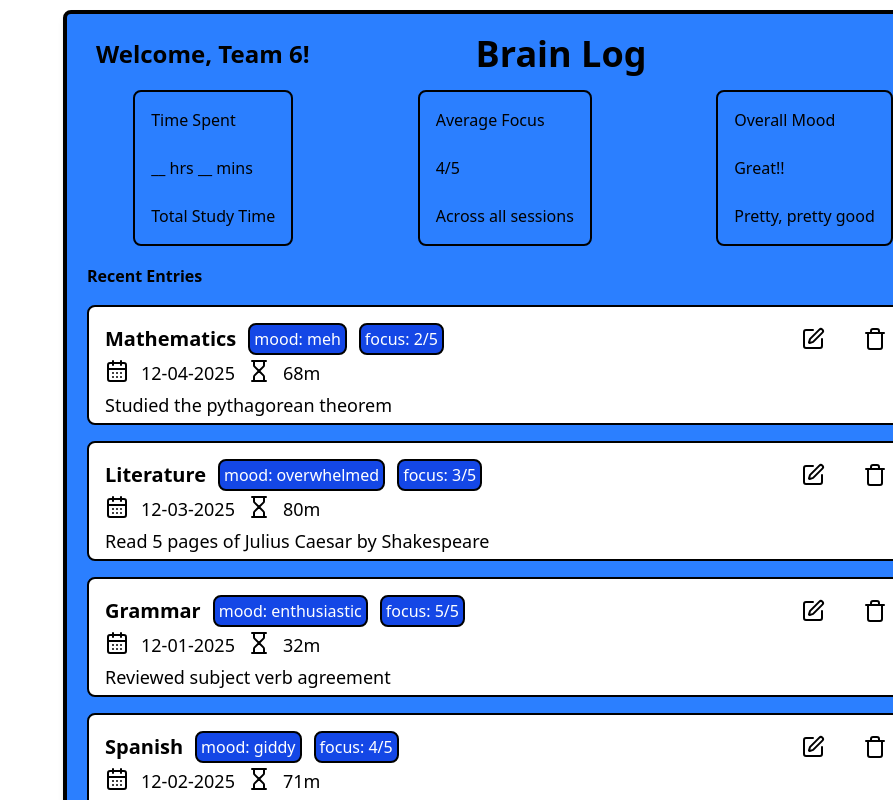
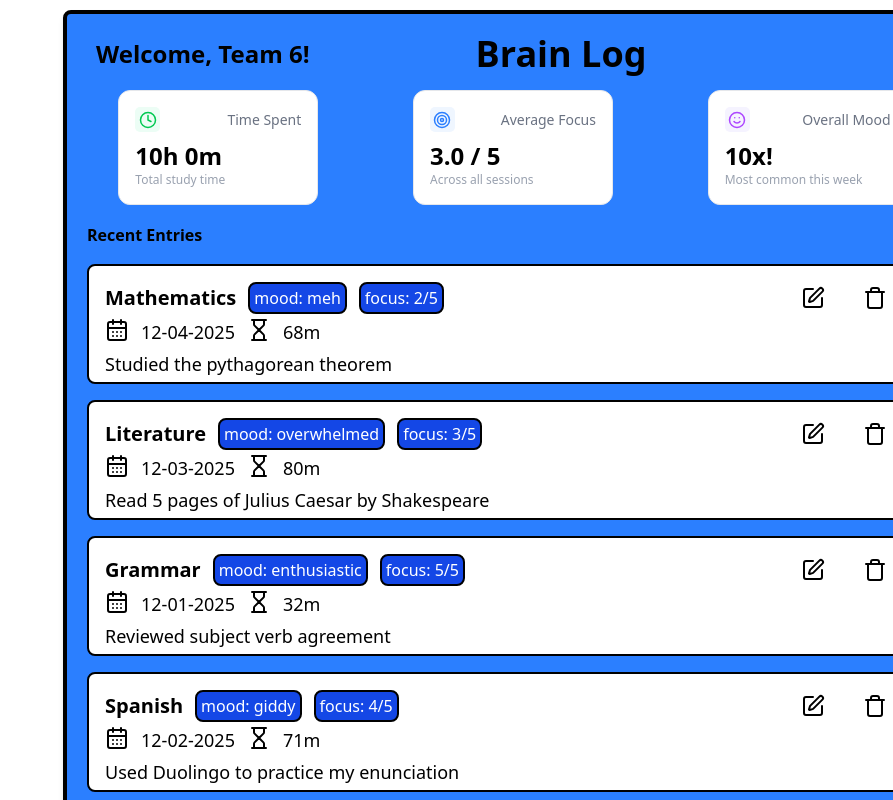
Before and after one commit to Code-the-Dream-School/k-group-practicum-team6, a React (Vite) app in the folder frontend/: page /dashboard in a window 1280 px wide. Shown: the top 800 px of the page, without its empty margins (387-1280 px from the left). Built offline with nearby package versions, Linux system fonts and the light colour scheme; no server answers.

Commit message:
Created stats component and statcard component/ -  waiting for backend to implement crud

```diff
--- /dev/null
+++ b/frontend/src/components/stats/StatCard.jsx
@@ -0,0 +1,19 @@
+export function StatCard({ label, value, sub, icon: Icon, color }) {
+  return (
+    <div className="bg-white border border-gray-200 rounded-xl p-4 w-[200px] max-w-[100%]">
+      <div className="flex justify-between items-center text-gray-500 text-sm">
+        <div
+          className="flex items-center justify-center w-[25px] h-[25px] rounded-[5px]"
+          style={{ backgroundColor: color.bg }}
+        >
+          {Icon && <Icon size={18} className={`${color?.icon}`} />}
+        </div>
+        <span>{label}</span>
+      </div>
+
+      <div className="text-2xl font-semibold mt-2">{value}</div>
+
+      <div className="text-xs text-gray-400">{sub}</div>
+    </div>
+  );
+}
--- /dev/null
+++ b/frontend/src/components/stats/Stats.jsx
@@ -0,0 +1,64 @@
+import { Clock, BarChart3, Smile, Target } from "lucide-react";
+import { StatCard } from "./StatCard";
+
+//mocked stats
+const stats = [
+  {
+    id: "time_spent",
+    label: "Time Spent",
+    value: "10h 0m",
+    sub: "Total study time",
+  },
+  {
+    id: "avg_focus",
+    label: "Average Focus",
+    value: "3.0 / 5",
+    sub: "Across all sessions",
+  },
+  {
+    id: "mood",
+    label: "Overall Mood",
+    value: "10x!",
+    sub: "Most common this week",
+  },
+];
+
+//color mock
+const COLOR_MAP = {
+  time_spent: {
+    icon: "text-green-500",
+    bg: "#ECFDF5",
+  },
+  avg_focus: {
+    icon: "text-blue-500",
+    bg: "#EFF6FF",
+  },
+  mood: {
+    icon: "text-purple-500",
+    bg: "#F5F3FF",
+  },
+};
+
+// icons mock
+const ICONS_MAP = {
+  time_spent: Clock,
+  avg_focus: Target,
+  mood: Smile,
+};
+
+export default function Stats() {
+  return (
+    <>
+      {stats.map((stat) => (
+        <StatCard
+          key={stat.id}
+          label={stat.label}
+          value={stat.value}
+          sub={stat.sub}
+          icon={ICONS_MAP[stat.id]}
+          color={COLOR_MAP[stat.id]}
+        />
+      ))}
+    </>
+  );
+}
--- a/frontend/src/pages/DashBoard.jsx
+++ b/frontend/src/pages/DashBoard.jsx
@@ -1,11 +1,10 @@
 import { useState } from "react";
-import { Button, Modal, ModalHeader, ModalBody } from "flowbite-react";
+import { Modal, ModalBody } from "flowbite-react";
 import { FilePlusCorner } from "lucide-react";
 import Header from "../components/Header";
-import Footer from "../components/Footer";
 import Entries from "./Entries";
-import NewEntry from "./NewEntry";
 import EntryModal from "../components/EntryModal";
+import Stats from "../components/stats/Stats";
 
 const DashBoard = () => {
   const [newEntriesModal, setNewEntriesModal] = useState(false);
@@ -18,32 +17,18 @@ const DashBoard = () => {
 
         <Header setNewEntriesModal={setNewEntriesModal} />
         <div className="flex justify-around">
-          <div className="analytics">
-              <p>Time Spent</p>
-              <br/>
-              <p>__ hrs __ mins</p>
-              <br/>
-              <p>Total Study Time</p>
-          </div>
-          <div className="analytics">
-              <p>Average Focus</p>
-              <br/>
-              <p>4/5</p>
-              <br/>
-              <p>Across all sessions</p>
-          </div>
-              <div className="analytics">
-              <p>Overall Mood</p>
-              <br/>
-              <p>Great!!</p>
-              <br/>
-              <p>Pretty, pretty good</p>
-          </div>
+          <Stats />
         </div>
-         <div className="flex m-2">
-           <h2 className="relative top-[10px] left-[8px] font-bold">Recent Entries</h2>
-           <button className="btn-style relative left-[695px] top-[-10px]"
-           onClick={() => setNewEntriesModal(true)}><FilePlusCorner/></button>
+        <div className="flex m-2">
+          <h2 className="relative top-[10px] left-[8px] font-bold">
+            Recent Entries
+          </h2>
+          <button
+            className="btn-style relative left-[695px] top-[-10px]"
+            onClick={() => setNewEntriesModal(true)}
+          >
+            <FilePlusCorner />
+          </button>
         </div>
 
         <Modal
@@ -57,17 +42,20 @@ const DashBoard = () => {
         >
           <ModalBody>
             <EntryModal
-            mode="new"
-            onClose={() => setNewEntriesModal(false)}
-            onSave={(data) => {
-              console.log("Create entry:", data);
-            }} />
+              mode="new"
+              onClose={() => setNewEntriesModal(false)}
+              onSave={(data) => {
+                console.log("Create entry:", data);
+              }}
+            />
           </ModalBody>
         </Modal>
 
         {/* user entries */}
-        <Entries entriesModal={entriesModal} setEntriesModal={setEntriesModal}/>
-
+        <Entries
+          entriesModal={entriesModal}
+          setEntriesModal={setEntriesModal}
+        />
 
         {/* <Footer /> */}
       </div>
```
